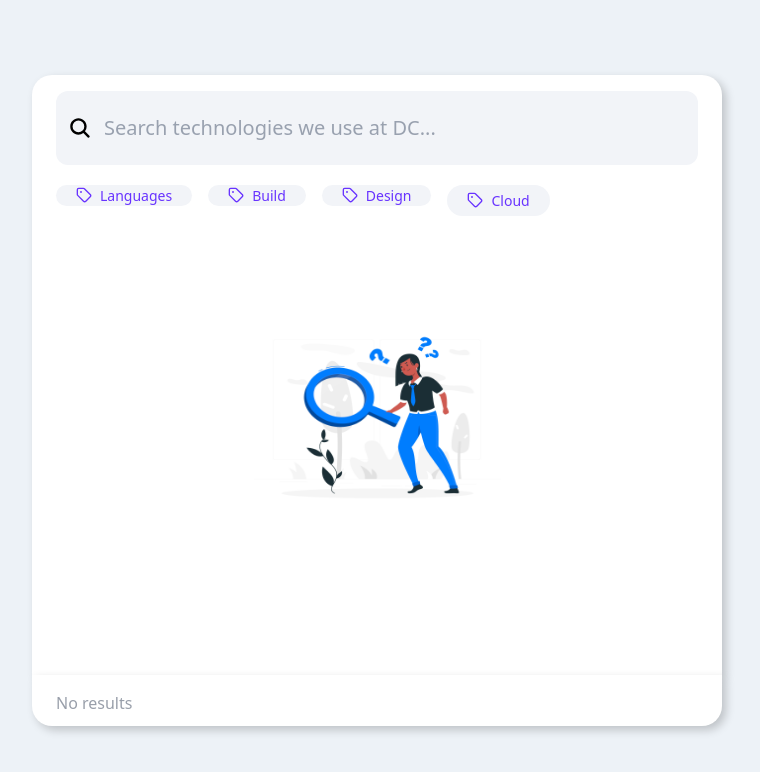
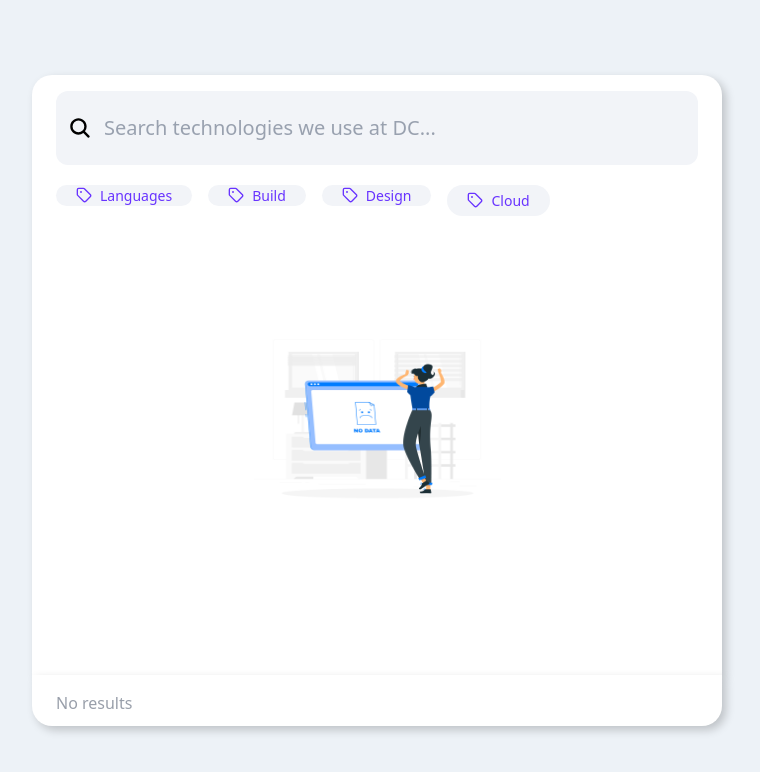
Before and after one commit to shahidma02/searchNextApp, a Next.js app: page / in a window 1280 px wide. Shown: the top 772 px of the page, without its empty margins (263-1023 px from the left). Built offline with nearby package versions, Linux system fonts and the light colour scheme.

Commit message:
msg component

```diff
--- /dev/null
+++ b/app/components/message.tsx
@@ -0,0 +1,15 @@
+import Image from "next/image";
+
+export default function Message({ imageURL }: { imageURL: string }) {
+  return (
+    <div className="h-[207px] sm:h-[414px] flex justify-center items-center">
+      <Image
+        src="/error.jpg"
+        alt="Remote Image"
+        width={247}
+        height={213}
+        className="rounded-[10px] w-[200px] h-[180] sm:w-[247px] sm:h-[213px]"
+      />
+    </div>
+  );
+}
--- a/app/loading.tsx
+++ b/app/loading.tsx
@@ -1,6 +1,6 @@
 export default function Loading() {
   return (
-    <div className="flex justify-center items-center h-full">
+    <div className="h-[207] sm:h-[414px] flex justify-center items-center">
       <div className="w-10 h-10 border-4 border-[var(--color-appPurple)] border-t-transparent rounded-full animate-spin"></div>
     </div>
   );
--- a/app/page.tsx
+++ b/app/page.tsx
@@ -5,6 +5,7 @@
 import Result from "./components/result";
 import Image from "next/image";
 import Loading from "./loading";
+import Message from "./components/message";
 
 export default function Home() {
   const [langs, setLangs] = useState<any>(null);
@@ -14,8 +15,7 @@
   const [error, setError] = useState<string | null>(null);
 
   useEffect(() => {
-    // const controller = new AbortController();
-    // const timeoutId = setTimeout(() => controller.abort(), 10000);
+    console.log("hello");
     const fetchData = async () => {
       try {
         if (!searchQuery && !selectedTag) {
@@ -30,13 +30,12 @@
 
         if (searchQuery) queryParams.append("search", searchQuery);
         if (selectedTag) queryParams.append("tag", selectedTag);
-
+        console.log("query", searchQuery);
+        console.log("tag", selectedTag);
+        console.log("hi", queryParams);
         const response = await fetch(
           `https://frontend-test-api.digitalcreative.cn/?${queryParams.toString()}`
-          // { signal: controller.signal }
         );
-
-        // clearTimeout(timeoutId);
 
         if (!response.ok) {
           console.error("HTTP error! status: ", response.status);
@@ -62,10 +61,6 @@
     };
 
     fetchData();
-
-    // return () => {
-    //   clearTimeout(timeoutId);
-    // };
   }, [searchQuery, selectedTag]);
 
   const handleTagSelect = (tag: string) => {
@@ -118,19 +113,9 @@
           </div>
           <div className="overflow-y-auto max-h-full w-full">
             {loading ? (
-              <div className="h-[207] sm:h-[414px] flex justify-center items-center">
-                <Loading />
-              </div>
+              <Loading />
             ) : error ? (
-              <div className="h-[207px] sm:h-[414px] flex justify-center items-center">
-                <Image
-                  src="/error.jpg"
-                  alt="Remote Image"
-                  width={247}
-                  height={213}
-                  className="rounded-[10px] w-[200px] h-[180] sm:w-[247px] sm:h-[213px]"
-                />
-              </div>
+              <Message imageURL="/error.jpg" />
             ) : langs && langs.length > 0 ? (
               langs.map((lang: any) => (
                 <Result
@@ -141,15 +126,7 @@
                 />
               ))
             ) : (
-              <div className=" h-[207px] sm:h-[414px]  flex justify-center items-center">
-                <Image
-                  src="/no_result.jpg"
-                  alt="Remote Image"
-                  width={247}
-                  height={213}
-                  className="rounded-[10px] w-[200px] h-[180] sm:w-[247px] sm:h-[213px]"
-                />
-              </div>
+              <Message imageURL="/no_result.jpg" />
             )}
           </div>
         </div>
```
